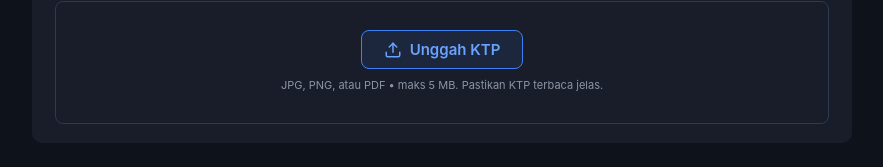
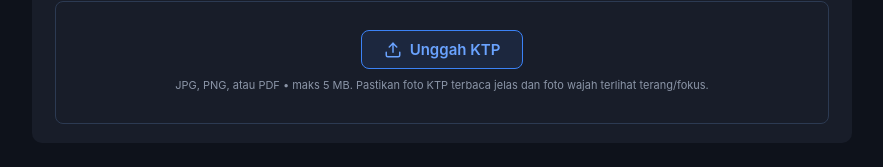
Before and after one commit to fabio-valentino/esportify-1, a React app in the folder Frontend/: page /turnamen/buat in a window 1280 px wide. Shown: the part 2215-2382 px from the top of the page, without its empty margins (318-1201 px from the left). Built offline with nearby package versions, Linux system fonts and the light colour scheme; no server answers; the HTML template or start-up script is replaced by a standard one.

Commit message:
fix(turnamen): perbaikan CreateTournament

```diff
--- a/Frontend/src/pages/tournament/CreateTournament.jsx
+++ b/Frontend/src/pages/tournament/CreateTournament.jsx
@@ -559,7 +559,7 @@ function CreateTournament() {
         <div className="t-upload-frame">
           <UploadButton
             label="Unggah KTP"
-            hint="JPG, PNG, atau PDF • maks 5 MB. Pastikan KTP terbaca jelas."
+            hint="JPG, PNG, atau PDF • maks 5 MB. Pastikan foto KTP terbaca jelas dan foto wajah terlihat terang/fokus."
             maxMB={5}
             file={form.ktp}
             accept=".jpg,.jpeg,.png,.pdf"
```
